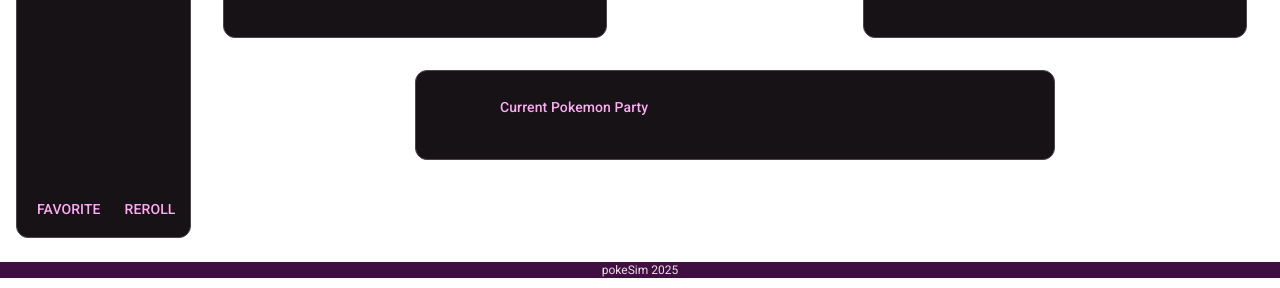
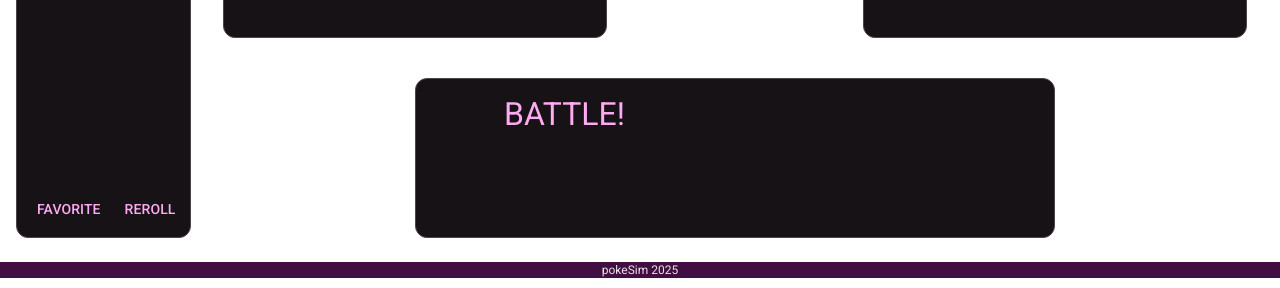
Before and after one commit to Draike13/pokeSim---Pokemon-Battle-Simulator-App, an Angular app: page / in a window 1280 px wide. Shown: the part 522-810 px from the top of the page. Built offline with nearby package versions, Linux system fonts and the light colour scheme.

Commit message:
logic for each selectable pokemon on player bench

```diff
--- a/src/app/active-player-list/active-player-list.component.css
+++ b/src/app/active-player-list/active-player-list.component.css
@@ -6,3 +6,7 @@
   font-size: 2.5rem;
   margin-top: 3rem;
 }
+
+.selected {
+  border: 4px outset #ffabf3;
+}
--- a/src/app/active-player-list/active-player-list.component.html
+++ b/src/app/active-player-list/active-player-list.component.html
@@ -1,6 +1,11 @@
 @for (pokemon of getParty(); track pokemon.id) {
 <div class="player-pokemon-list">
-  <button (click)="battle(pokemon)" class="pokemon-button" mat-button>
+  <button
+    [ngClass]="{ selected: pokemon.selected }"
+    (click)="battle(pokemon)"
+    class="pokemon-button"
+    mat-button
+  >
     {{ pokemon.name }}
   </button>
 </div>
--- a/src/app/active-player-list/active-player-list.component.ts
+++ b/src/app/active-player-list/active-player-list.component.ts
@@ -2,10 +2,11 @@ import { Component } from '@angular/core';
 import { Pokemon } from '../pokemon.model';
 import { MatButtonModule } from '@angular/material/button';
 import { HelperService } from '../helper.service';
+import { NgClass } from '@angular/common';
 
 @Component({
   selector: 'app-active-player-list',
-  imports: [MatButtonModule],
+  imports: [MatButtonModule, NgClass],
   templateUrl: './active-player-list.component.html',
   styleUrl: './active-player-list.component.css',
 })
--- a/src/app/helper.service.ts
+++ b/src/app/helper.service.ts
@@ -1,4 +1,4 @@
-import { Injectable, WritableSignal } from '@angular/core';
+import { Injectable } from '@angular/core';
 import { DataService } from './data.service';
 import { Pokemon } from './pokemon.model';
 
@@ -45,6 +45,7 @@ export class HelperService {
   }
 
   setupBattle(pokemon: Pokemon) {
+    this.playerParty.map((eachPokemon) => (eachPokemon.selected = false));
     pokemon.selected = true;
   }
 }
--- a/src/app/holding-container/holding-container.component.css
+++ b/src/app/holding-container/holding-container.component.css
@@ -5,7 +5,8 @@
 .example-card {
   height: 50vh;
   width: 30vw;
-  overflow: auto;
+  overflow-y: auto;
+  overflow-x: hidden;
 }
 
 .party {
--- a/src/app/winner-box/winner-box.component.css
+++ b/src/app/winner-box/winner-box.component.css
@@ -1,3 +1,11 @@
 .example-card {
   width: 50vw;
+  height: 20vh;
+  margin-top: 0.5rem;
 }
+
+.battle {
+  font-size: 2rem;
+  margin-left: 1rem;
+  color: #ffabf3;
+}
--- a/src/app/winner-box/winner-box.component.html
+++ b/src/app/winner-box/winner-box.component.html
@@ -1,9 +1,7 @@
 <mat-card class="example-card" appearance="outlined">
   <mat-card-header>
     <div mat-card-avatar class="example-header-image"></div>
-    <mat-card-title
-      ><button mat-button>Current Pokemon Party</button></mat-card-title
-    >
+    <mat-card-title class="battle">BATTLE!</mat-card-title>
   </mat-card-header>
   <ng-content></ng-content>
   <mat-card-content> </mat-card-content>
```
